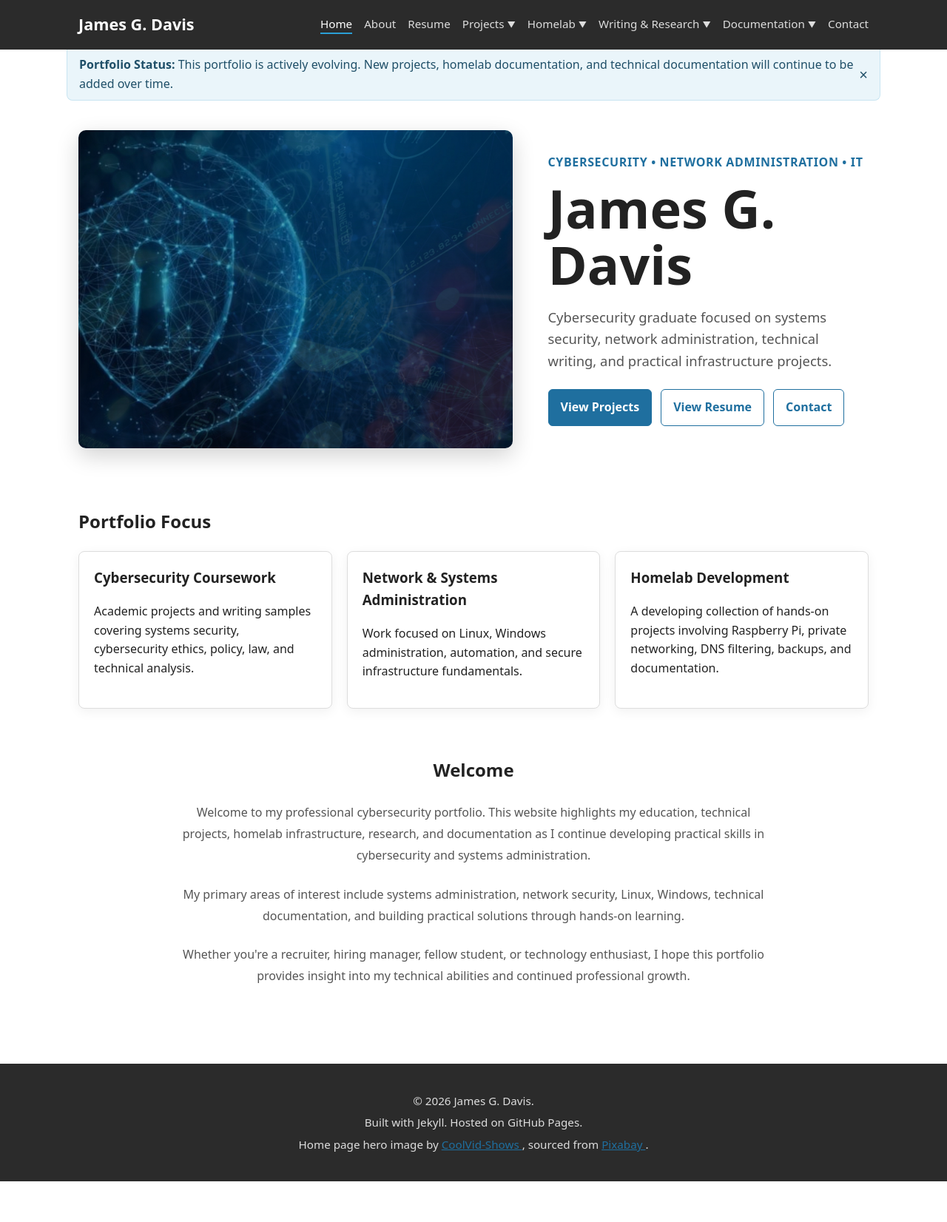
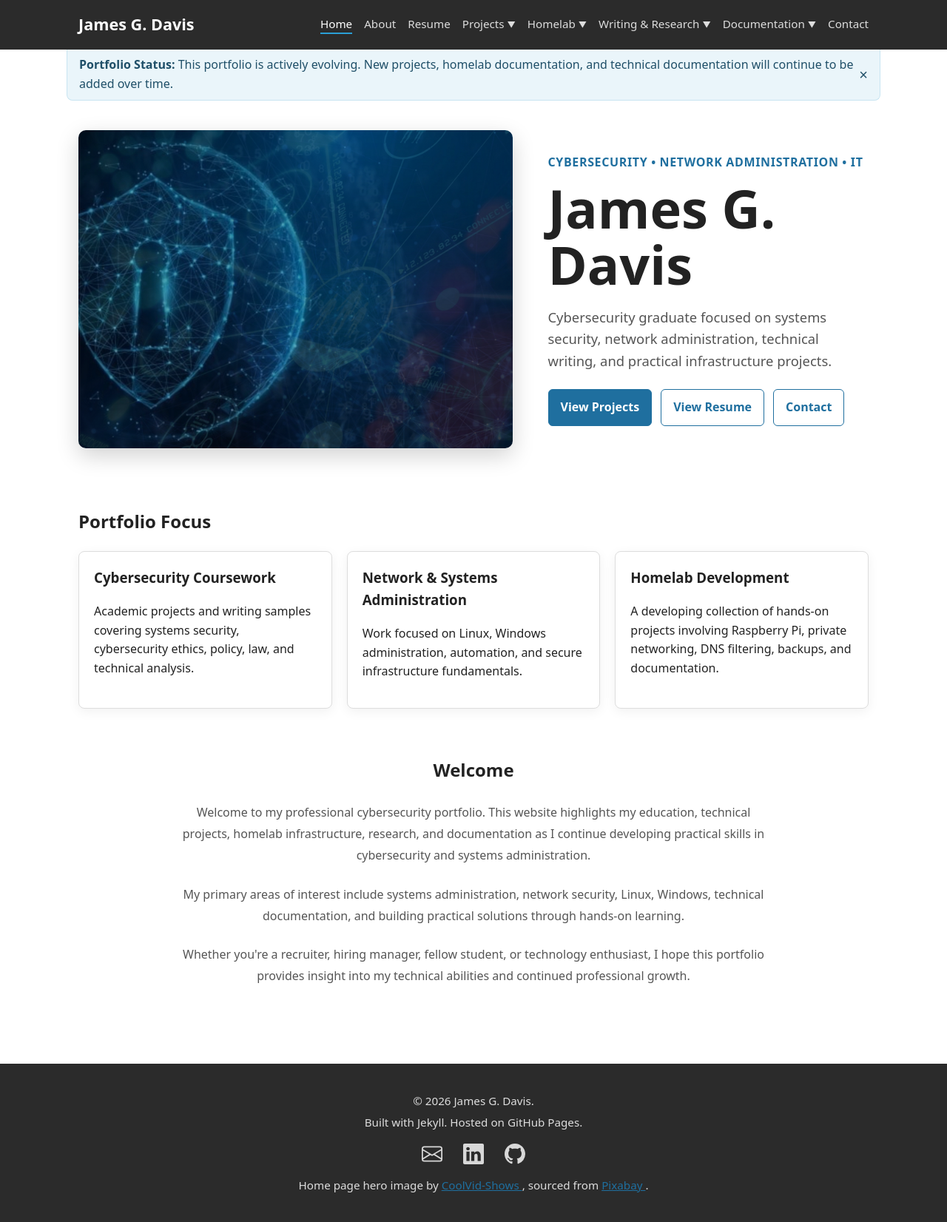
Before and after one commit to jamesgdavis/jamesgdavis.github.io, a Jekyll site: the page built from index.md, in a window 1280 px wide. Shown: the whole page at 74% size. Built offline with Jekyll 4.4.1, drawn with Linux system fonts in a browser that asks for light colours; before the commit the page ends 1597 px from its top, so only the background shows below that.

Commit message:
Add footer social links and styling

```diff
--- a/_includes/footer.html
+++ b/_includes/footer.html
@@ -2,6 +2,30 @@
     <p>&copy; {{ 'now' | date: "%Y" }} James G. Davis.</p>
 
     <p>Built with Jekyll. Hosted on GitHub Pages.</p>
+
+    <div class="footer-social">
+        <a href="mailto:james.davis.g@outlook.com"
+            aria-label="Email James G. Davis"
+            title="Email">
+                <img src="{{ '/assets/icons/envelope.svg' | relative_url }}" alt="">
+        </a>
+
+        <a href="https://www.linkedin.com/in/jamesgdavis/"
+            target="_blank"
+            rel="noopener noreferrer"
+            aria-label="LinkedIn Profile"
+            title="LinkedIn">
+                <img src="{{ '/assets/icons/linkedin.svg' | relative_url }}" alt="">
+        </a>
+
+        <a href="https://github.com/jamesgdavis"
+            target="_blank"
+            rel="noopener noreferrer"
+            aria-label="GitHub Profile"
+            title="GitHub">
+                <img src="{{ '/assets/icons/github.svg' | relative_url }}" alt="">
+        </a>
+    </div>
 
     <p>
         Home page hero image by
--- a/assets/css/style.css
+++ b/assets/css/style.css
@@ -158,6 +158,34 @@ a {
 
 .site-footer p {
     margin: 0.35rem 0;
+}
+
+.footer-social {
+    display: flex;
+    justify-content: center;
+    align-items: center;
+    gap: 1.75rem;
+    margin: 1rem 0;
+}
+
+.footer-social a {
+    display: inline-flex;
+    align-items: center;
+    justify-content: center;
+    transition: transform 0.2s ease, opacity 0.2s ease;
+}
+
+.footer-social a:hover {
+    transform: translateY(-2px);
+    opacity: 1;
+}
+
+.footer-social img {
+    width: 28px;
+    height: 28px;
+    display: block;
+    filter: invert(92%);
+    opacity: 0.9;
 }
 
 @media (max-width: 800px) {
```
Also changed, not shown: assets/icons/envelope.svg (added), assets/icons/github.svg (added), assets/icons/linkedin.svg (added). Lines whose indentation alone changed are shown as unchanged.
